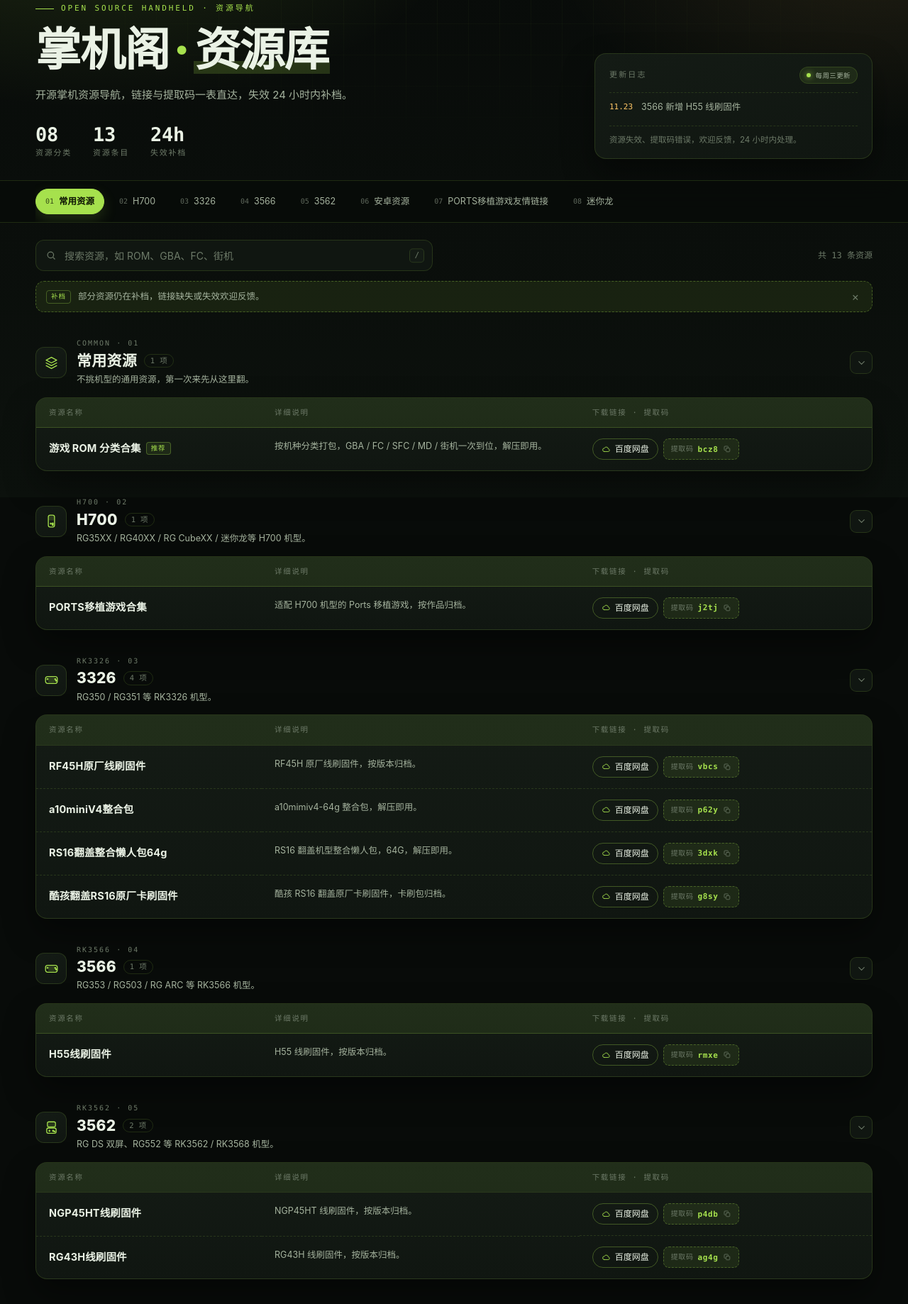
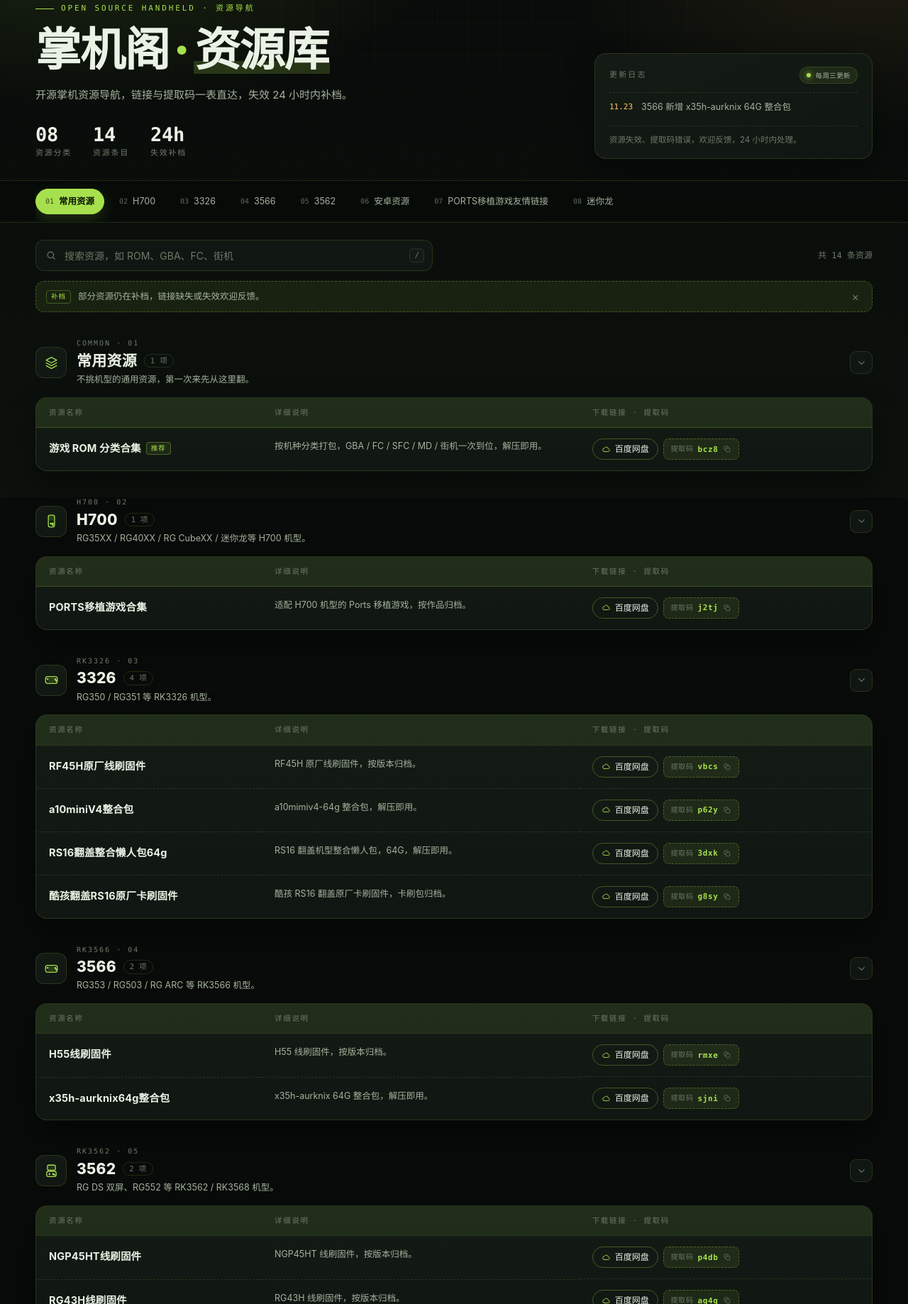
Before and after one commit to LANGOS791/LANGOS791.github.io, a plain HTML site: page index.html in a window 1280 px wide. Shown: the part 99-1937 px from the top of the page at 71% size. Drawn offline with Linux system fonts and the light colour scheme; a web font is replaced by a local one.

Commit message:
3566 新增 x35h-aurknix 64G 整合包

```diff
--- a/index.html
+++ b/index.html
@@ -482,7 +482,7 @@ const DATA = {
   updated: '2026.11.23',
   notice: '部分资源仍在补档，链接缺失或失效欢迎反馈。',
   updates: [
-    { d: '11.23', t: '3566 新增 H55 线刷固件' }
+    { d: '11.23', t: '3566 新增 x35h-aurknix 64G 整合包' }
   ],
   sections: [
     {
@@ -510,7 +510,7 @@ const DATA = {
     {
       id: 'rk3566', kicker: 'RK3566', title: '3566', icon: 'horizontal',
       desc: 'RG353 / RG503 / RG ARC 等 RK3566 机型。',
-      rows: [        { name: 'H55线刷固件', note: 'H55 线刷固件，按版本归档。', links: [{ label: '百度网盘', url: 'https://pan.baidu.com/s/1JD7bsANcJ-ZQgjvrI3WE_g?pwd=rmxe', code: 'rmxe' }] }      ]
+      rows: [        { name: 'H55线刷固件', note: 'H55 线刷固件，按版本归档。', links: [{ label: '百度网盘', url: 'https://pan.baidu.com/s/1JD7bsANcJ-ZQgjvrI3WE_g?pwd=rmxe', code: 'rmxe' }] },        { name: 'x35h-aurknix64g整合包', note: 'x35h-aurknix 64G 整合包，解压即用。', links: [{ label: '百度网盘', url: 'https://pan.baidu.com/s/1G571Vb2sEao8JvU1ALGjow?pwd=sjni', code: 'sjni' }] }      ]
     },
     {
       id: 'rk3562', kicker: 'RK3562', title: '3562', icon: 'clamshell',
```
